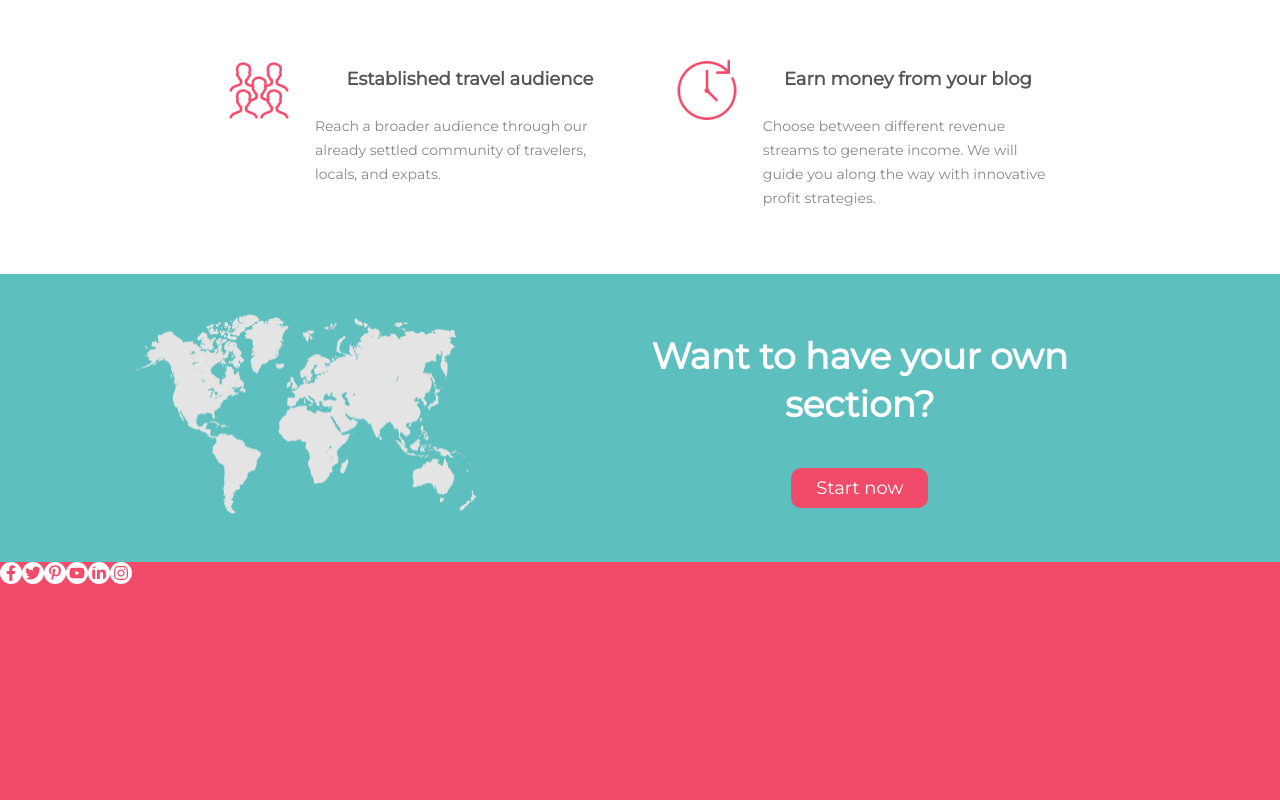
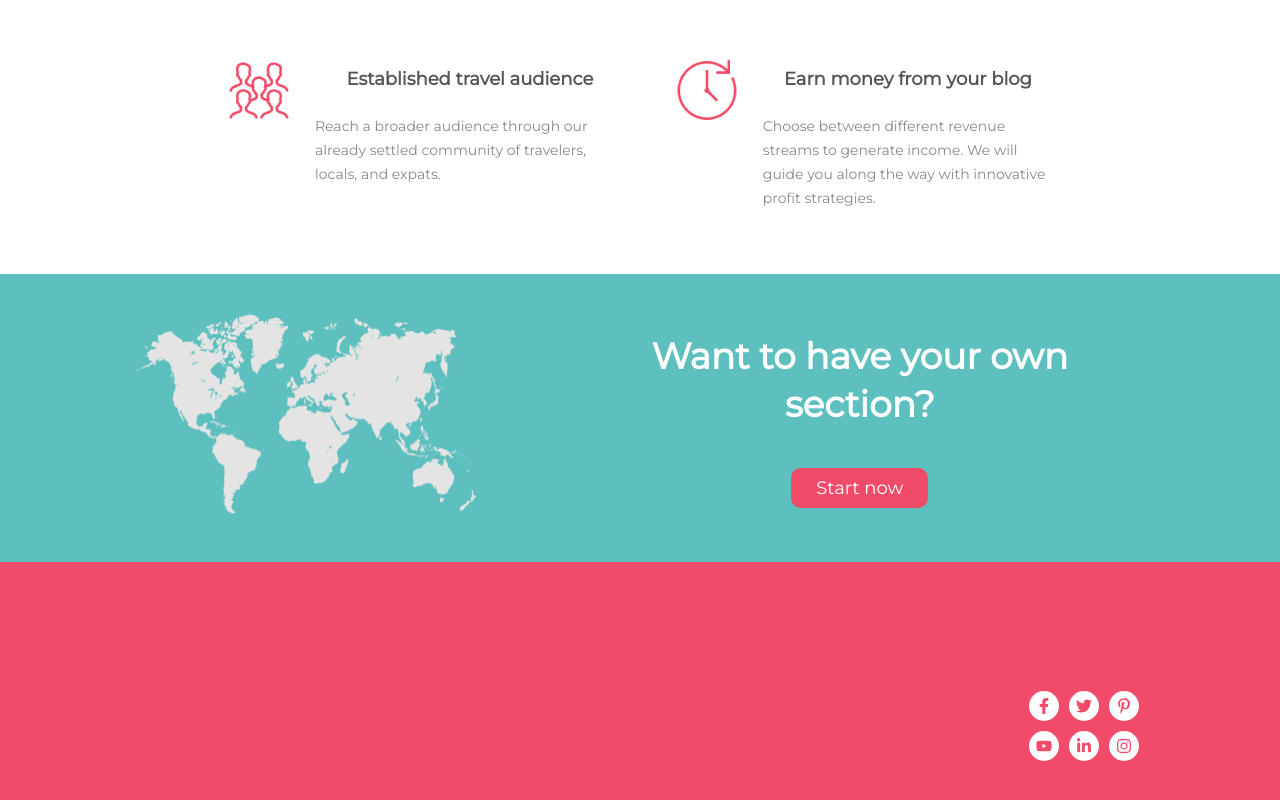
Before and after one commit to tarcea/why-globuzzer, a React (Create React App) app: page / in a window 1280 px wide. Shown: the part 506-1306 px from the top of the page. Built offline with nearby package versions, Linux system fonts and the light colour scheme.

Commit message:
contact icons done

```diff
--- a/src/components/Footer/ContactIcons.js
+++ b/src/components/Footer/ContactIcons.js
@@ -8,12 +8,24 @@ import './styles.css';
 const ContactIcons = () => {
   return (
     <div className="contact-icons">
-      <FaFacebookF className="icon" />
-      <FaTwitter className="icon" />
-      <FaPinterestP className="icon" />
-      <FaYoutube className="icon" />
-      <FaLinkedinIn className="icon" />
-      <FaInstagram className="icon" />
+      <div className="white-square">
+        <FaFacebookF />
+      </div>
+      <div className="white-square">
+        <FaTwitter className="icon" />
+      </div>
+      <div className="white-square">
+        <FaPinterestP />
+      </div>
+      <div className="white-square">
+        <FaYoutube />
+      </div>
+      <div className="white-square">
+        <FaLinkedinIn />
+      </div>
+      <div className="white-square">
+        <FaInstagram />
+      </div>
     </div>
   );
 }
--- a/src/components/Footer/FooterContact.js
+++ b/src/components/Footer/FooterContact.js
@@ -4,7 +4,9 @@ import ContactIcons from './ContactIcons';
 const FooterContact = () => {
   return (
     <div className="footer-contact">
-      <ContactIcons />
+      <div className="icons">
+        <ContactIcons />
+      </div>
     </div>
   );
 }
--- a/src/components/Footer/styles.css
+++ b/src/components/Footer/styles.css
@@ -64,21 +64,35 @@
   max-width: 100%;
   height: 276px;
   background: #F24B6A;
+  position: relative;
 }
 
-/*.contact-icons {
-  font-size: 16px;
-  color: #F24B6A;
-}*/
+.contact-icons {
+   width: 120px;
+   height: 80px;
+   color: #F24B6A;
+   display: grid;
+   grid-template-columns: 1fr 1fr 1fr;
+   grid-template-rows: 1fr 1fr;
+   align-items: center;
+   justify-items: center;
+}
 
-.icon {
-  /*width: 30px;
-  height: 30px;*/
+.white-square {
+  width: 30px;
+  height: 30px;
   border-radius: 50%;
-  background: #FFFFFF;
-  padding: 3px;
-  font-size: 16px;
-  color: #F24B6A;
+  background-color: #FFFFFF;
+  display: flex;
+  justify-content: center;
+  align-items: center;
+  /*font-size: 16px;*/
+}
+
+.icons {
+  position: absolute;
+  bottom: 72px;
+  right: 136px;
 }
 
 @media screen and (max-width: 900px) {
```
